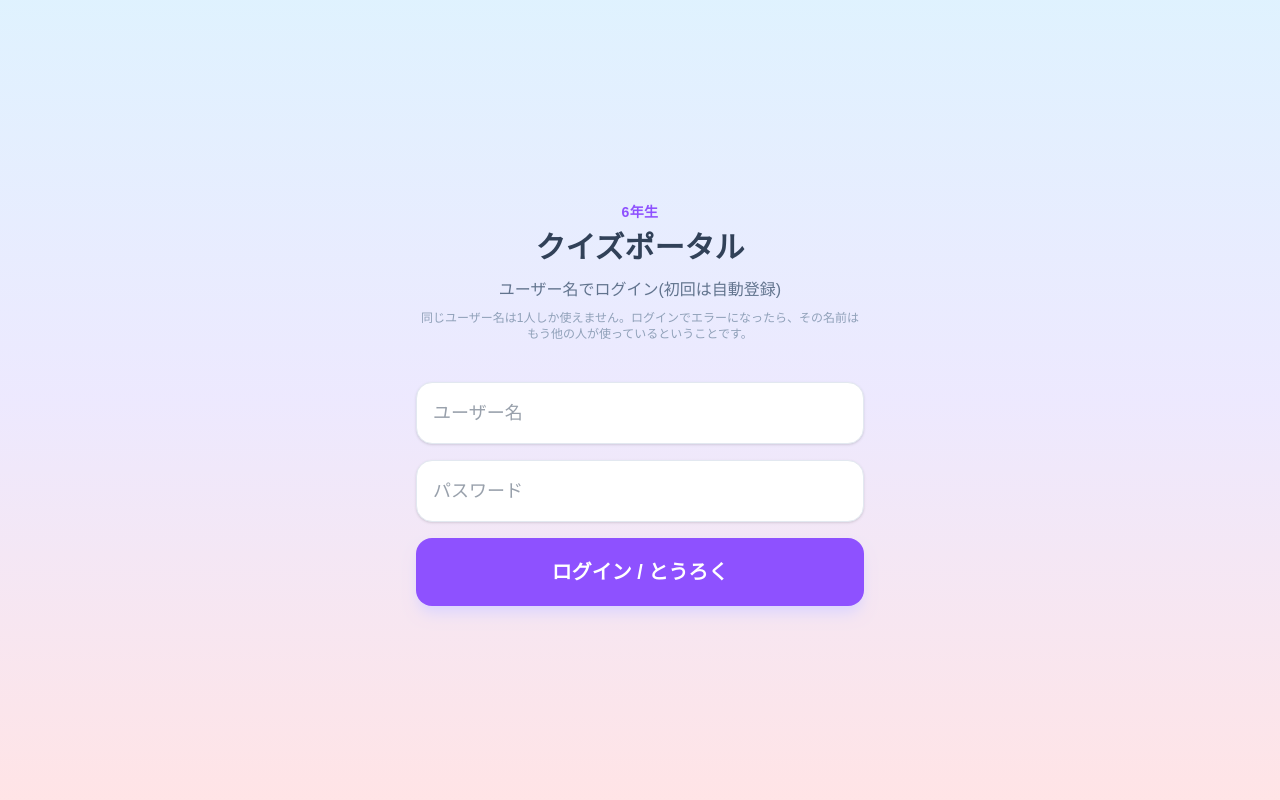
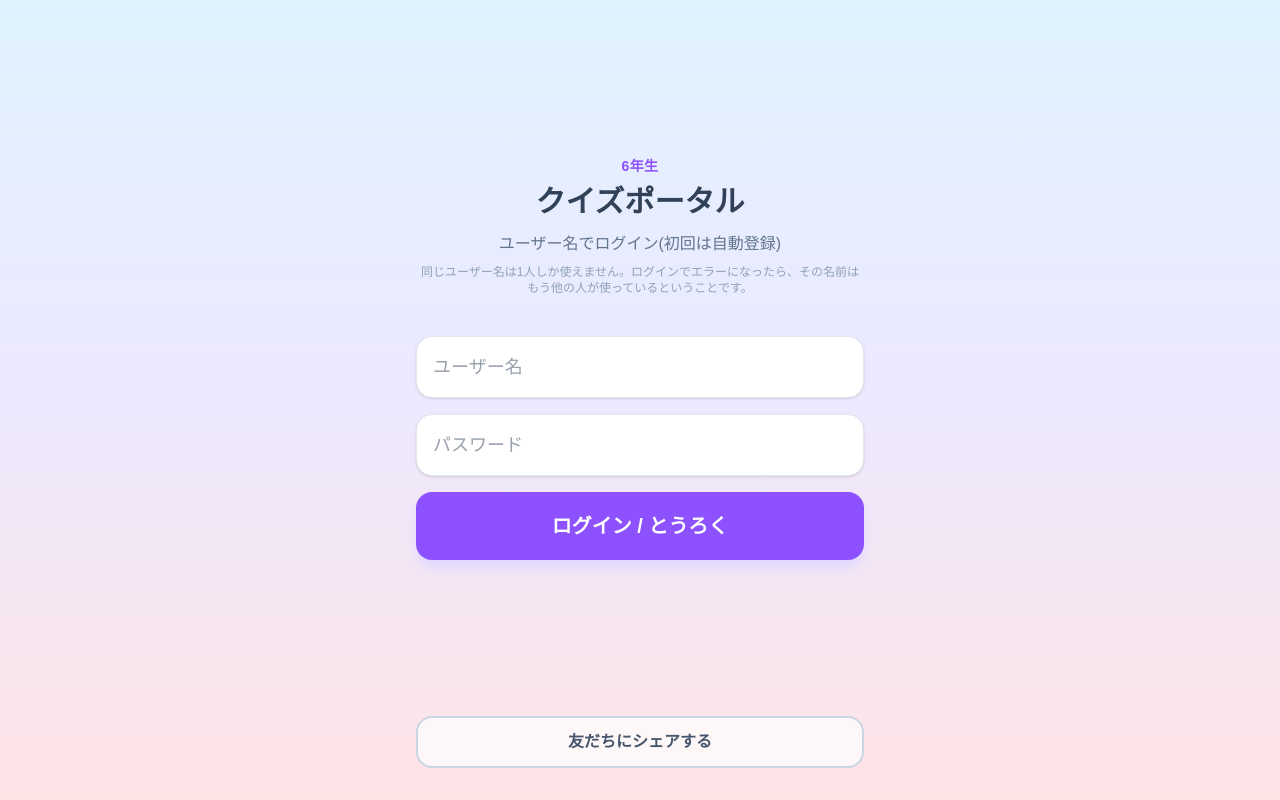
Before and after one commit to Nobu-Chine/math-quiz, a Next.js app: page / in a window 1280 px wide. Built offline with nearby package versions, Linux system fonts and the light colour scheme.

Commit message:
トップページに共有ボタンを追加
ホーム画面から開くとアドレスバーが無く共有できないため。

Co-Authored-By: Claude Opus 5.5 <noreply@anthropic.com>

```diff
--- a/src/app/page.tsx
+++ b/src/app/page.tsx
@@ -3,6 +3,7 @@
 import Link from "next/link";
 import { useAuth } from "@/context/AuthContext";
 import LoginForm from "@/components/LoginForm";
+import ShareButton from "@/components/ShareButton";
 
 export default function Home() {
   const { auth, ready } = useAuth();
@@ -60,6 +61,7 @@ export default function Home() {
             </div>
           </>
         )}
+        <ShareButton />
       </div>
     </div>
   );
--- /dev/null
+++ b/src/components/ShareButton.tsx
@@ -0,0 +1,38 @@
+"use client";
+
+import { useState } from "react";
+
+const SITE_URL = "https://math-quiz-beige-iota.vercel.app/";
+
+// ホーム画面から開くとアドレスバーが無く共有できないため、サイト内に共有ボタンを置く。
+// スマホは共有シート(LINE等)を開き、非対応ブラウザではURLをコピーする。
+export default function ShareButton() {
+  const [copied, setCopied] = useState(false);
+
+  async function share() {
+    if (navigator.share) {
+      try {
+        await navigator.share({ title: "クイズポータル", url: SITE_URL });
+      } catch {
+        // 共有シートを閉じただけなので何もしない
+      }
+      return;
+    }
+    try {
+      await navigator.clipboard.writeText(SITE_URL);
+      setCopied(true);
+      setTimeout(() => setCopied(false), 2000);
+    } catch {
+      window.prompt("このURLをコピーしてね", SITE_URL);
+    }
+  }
+
+  return (
+    <button
+      onClick={share}
+      className="w-full rounded-2xl border-2 border-slate-300 bg-white/70 py-3 text-base font-bold text-slate-600 transition-transform active:scale-95"
+    >
+      {copied ? "URLをコピーしたよ" : "友だちにシェアする"}
+    </button>
+  );
+}
```
